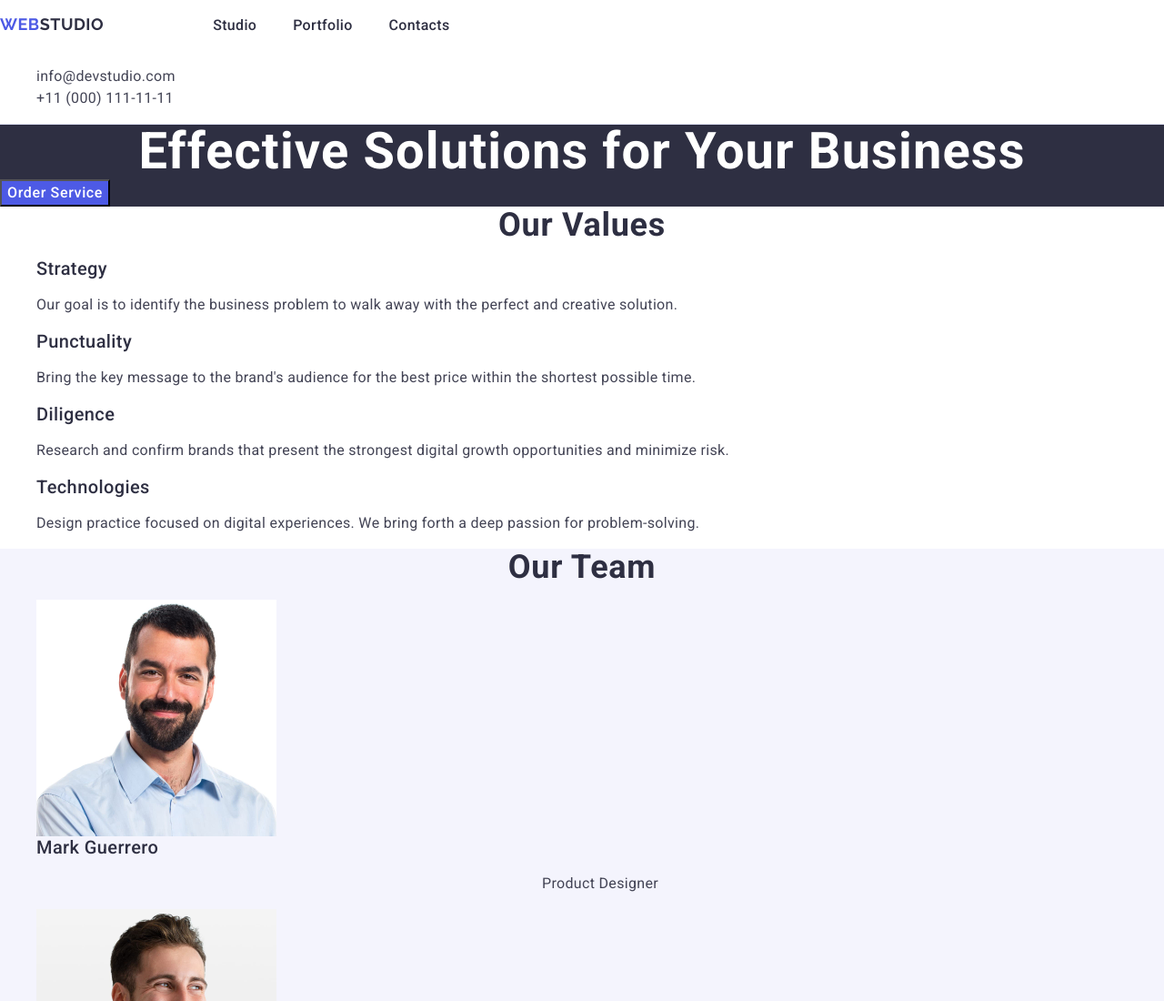
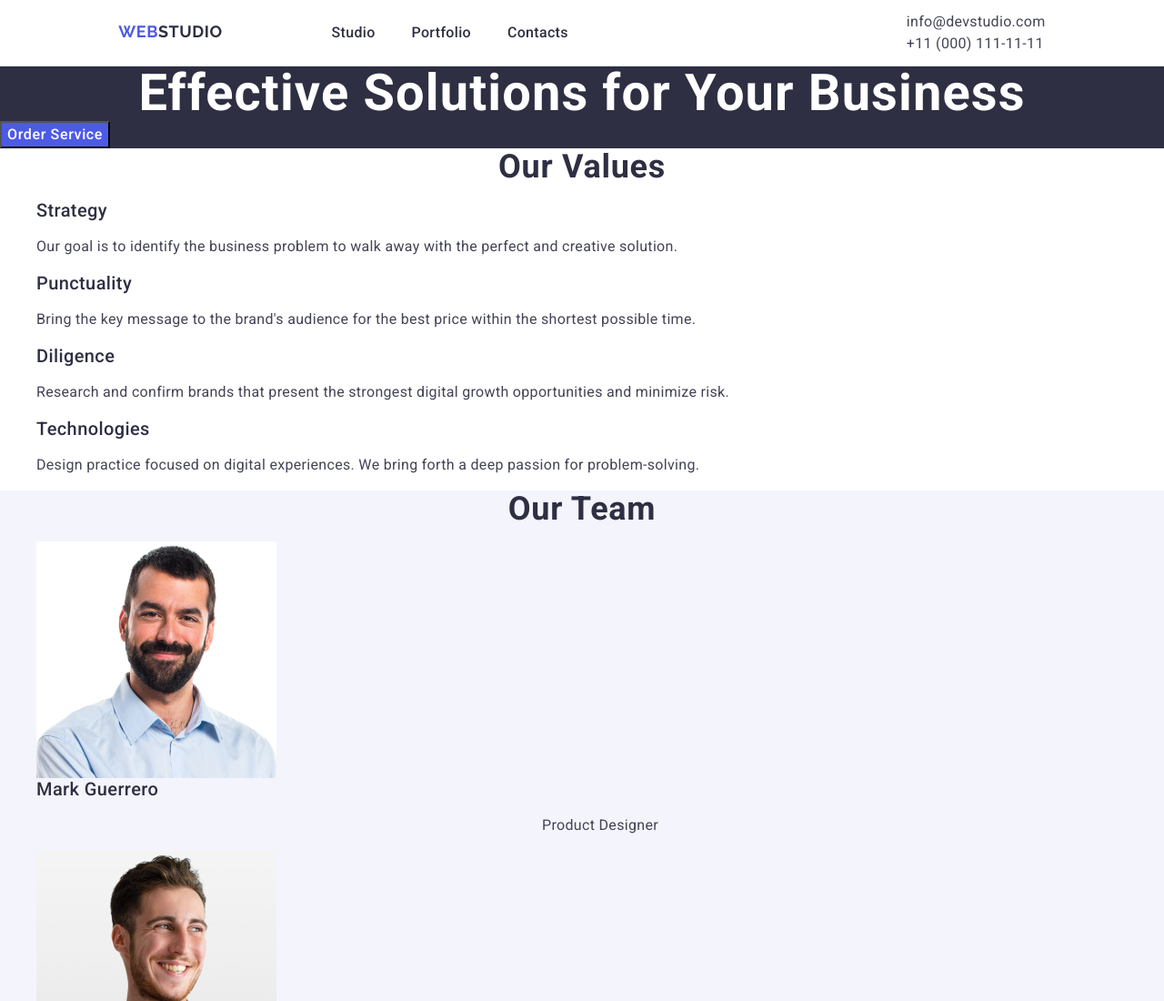
Before and after one commit to Rstchr/goit-markup-hw-03, a plain HTML site: page index.html in a window 1280 px wide. Shown: the top 1100 px of the page at 91% size. Drawn offline with nearby package versions, Linux system fonts and the light colour scheme.

Commit message:
update index

```diff
--- a/index.html
+++ b/index.html
@@ -18,7 +18,7 @@
   </head>
   <body>
     <header class="m-header">
-      <div class="container" class="top-line">
+      <div class="container top-line">
         <!-- Navigation -->
         <nav class="main-nav">
           <a class="logo" href="./index.html"
```
